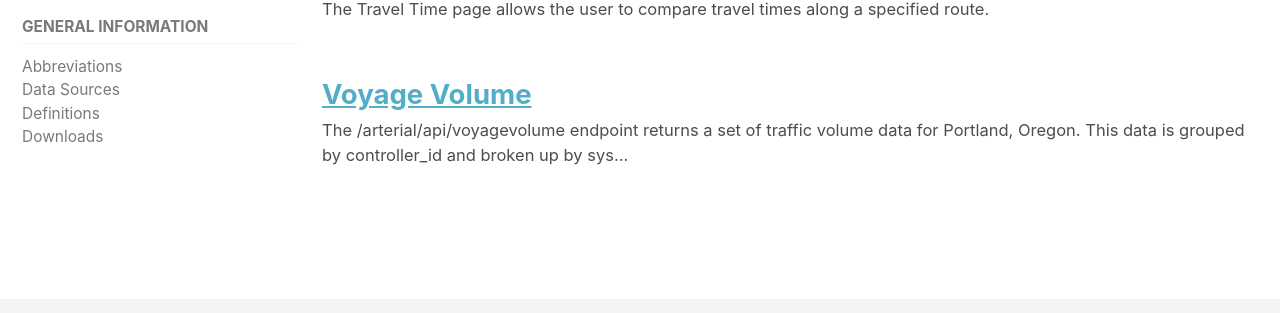
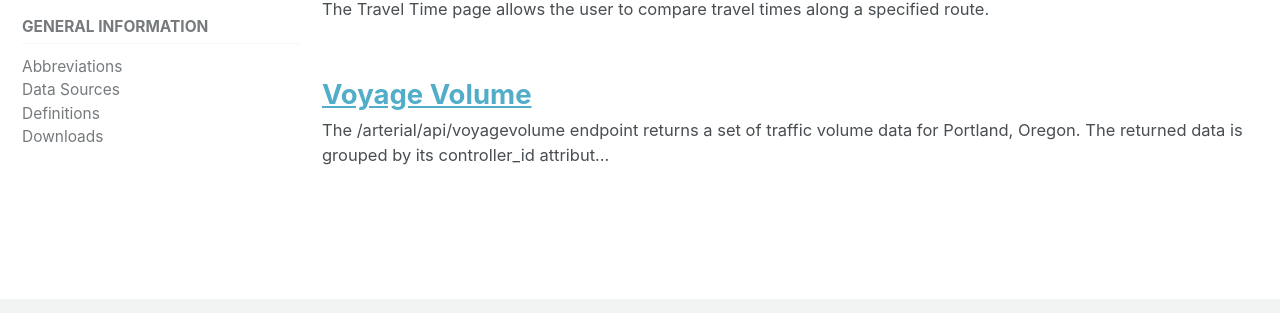
Before and after one commit to adus/portal-documentation, a Jekyll site: the page built from _pages/documentation.md, in a window 1280 px wide and 900 px high, scrolled down 2596 px. Shown: the part 447-760 px from the top of the window. Built offline with Jekyll 4.4.1, drawn with Linux system fonts in a browser that asks for light colours; nearby versions of some CDN libraries.

Commit message:
Update voyagevolume.md

```diff
--- a/_documents/voyagevolume.md
+++ b/_documents/voyagevolume.md
@@ -1,7 +1,7 @@
 ---
 title: "Voyage Volume"
 ---
-The _/arterial/api/voyagevolume_ endpoint returns a set of traffic volume data for Portland, Oregon. This data is grouped by `controller_id` and broken up by system detector count within that `controller_id`. Due to the quantity of data in the database, API calls to this endpoint must be constrained within a date range through the use of the `start_date` and `end_date` parameters in order to reliably return any data.
+The _/arterial/api/voyagevolume_ endpoint returns a set of traffic volume data for Portland, Oregon. The returned data is grouped by its `controller_id` attribute and broken up by system detector count within that grouping. Due to the quantity of data in the database, API calls to this endpoint must be constrained within a date range through the use of the `start_date` and `end_date` parameters in order to reliably return any data.
 
 This endpoint returns data in JSON format by default.
 
```
